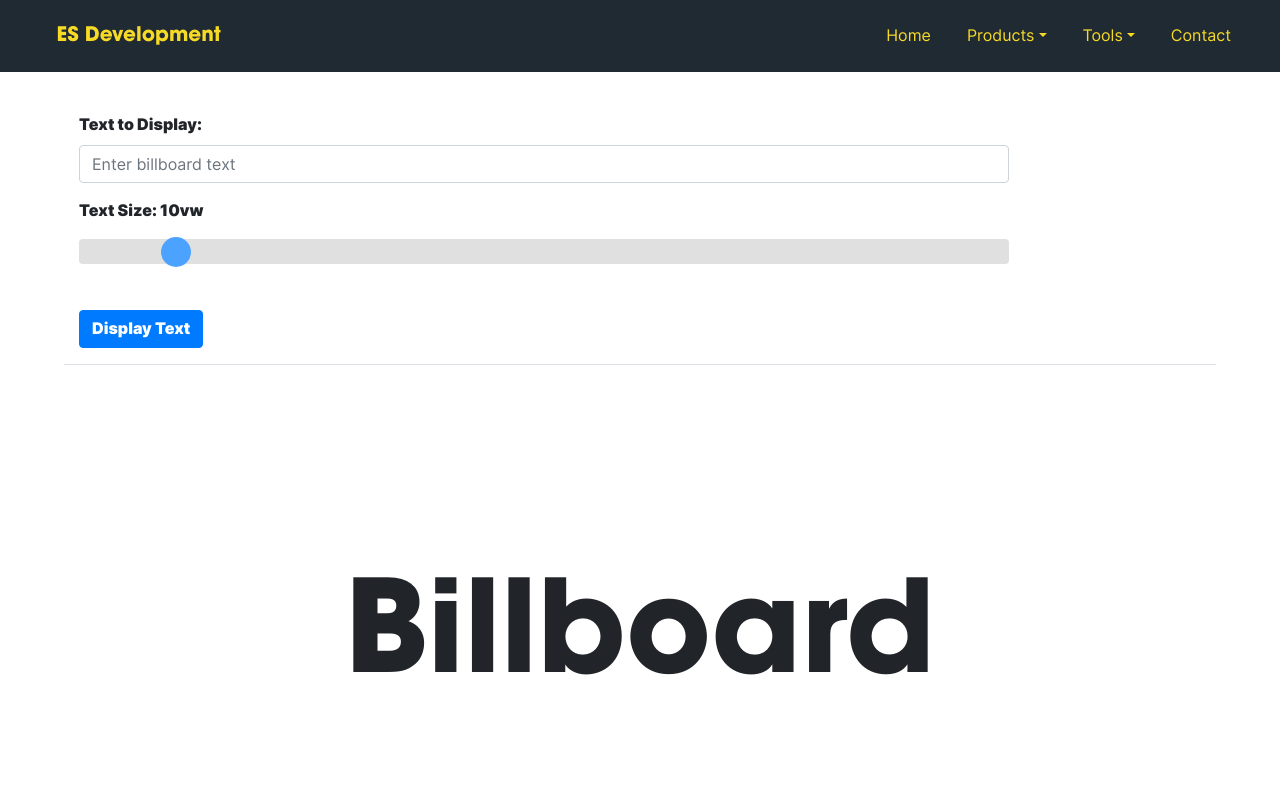
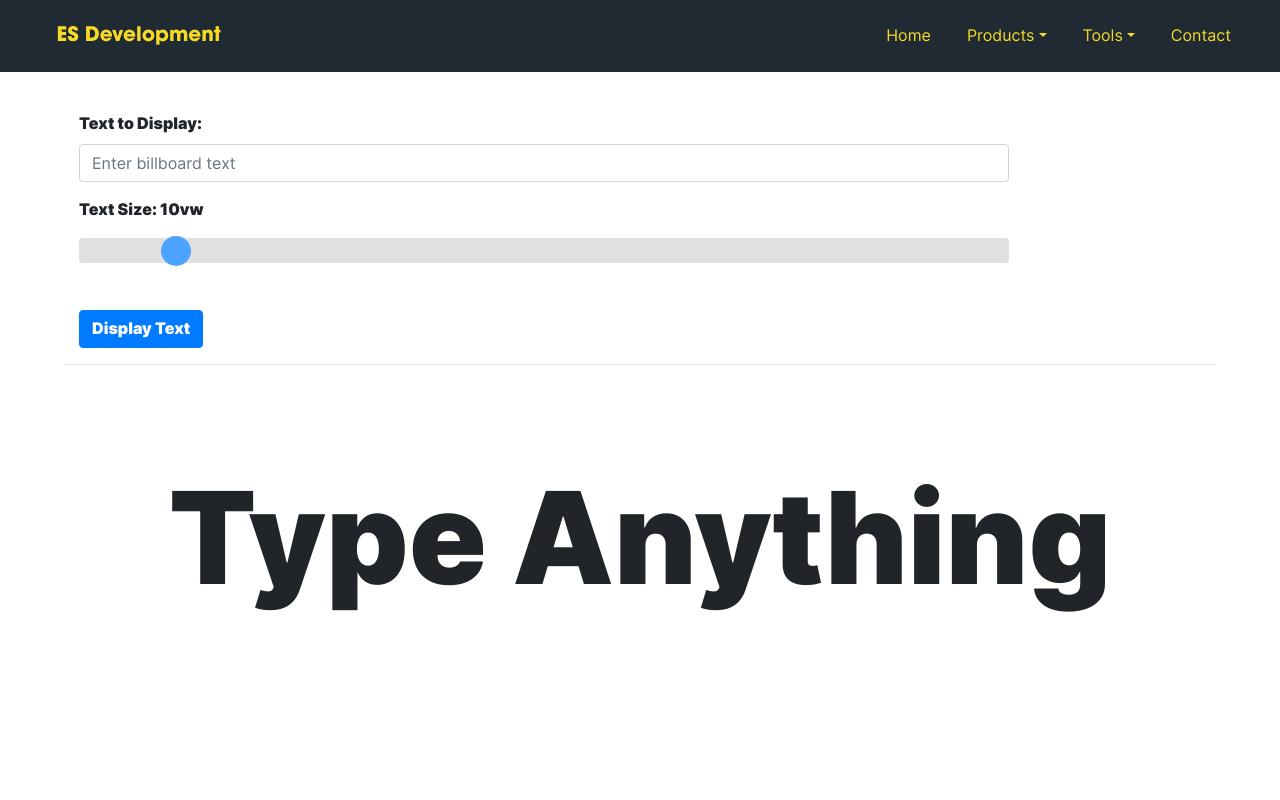
Before and after one commit to ES-Development-LLC/ES-Development-Website, a plain HTML site: page billboard.html in a window 1280 px wide. Shown: the top 800 px of the page. Drawn offline with nearby package versions, Linux system fonts and the light colour scheme; a script that the page names is missing.

Commit message:
Update billboard.html

```diff
--- a/billboard.html
+++ b/billboard.html
@@ -80,7 +80,8 @@
       padding-top: 5vh;
       padding-left: 5vw;
       padding-right: 5vw;
-      margin-bottom: 15vh
+      padding-bottom: 10vh;
+      margin-bottom: 15vh;
       font-family: Inter">
 
 
@@ -126,8 +127,8 @@
 	</div>
 	</div>
 
-    <div class="text-center border-top" style="min-height:100vh; height: auto; padding-top: 20vh;">
-         <h1 style="font-size: 10vw; font-family: ITC Avant Garde Gothic Std Bold; word-wrap: break-word; margin-top: 5vh" id="billboard">Billboard</h1>
+    <div class="text-center border-top" style="min-height:100vh; height: auto; padding-top: 7vh;">
+         <h1 style="font-size: 10vw; font-family: Inter; font-weight:900; word-wrap: break-word; margin-top: 5vh" id="billboard">Type Anything</h1>
 	</div>
 
 </div>
```
